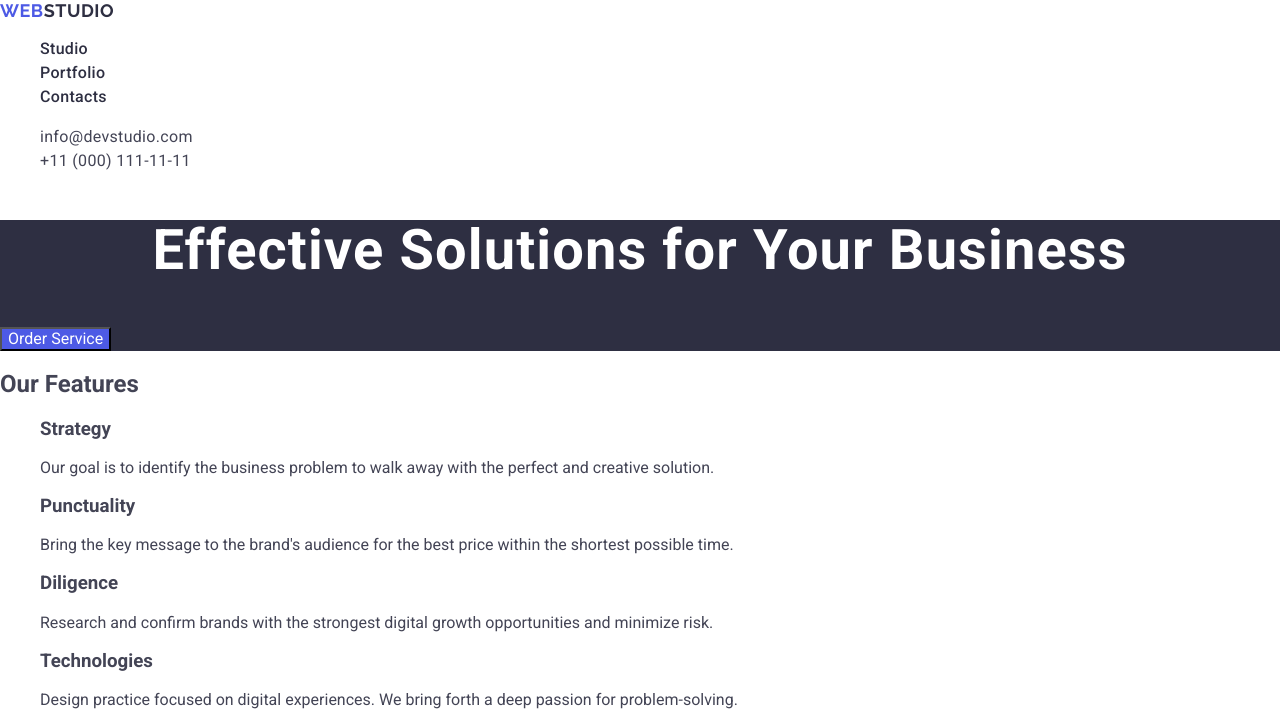
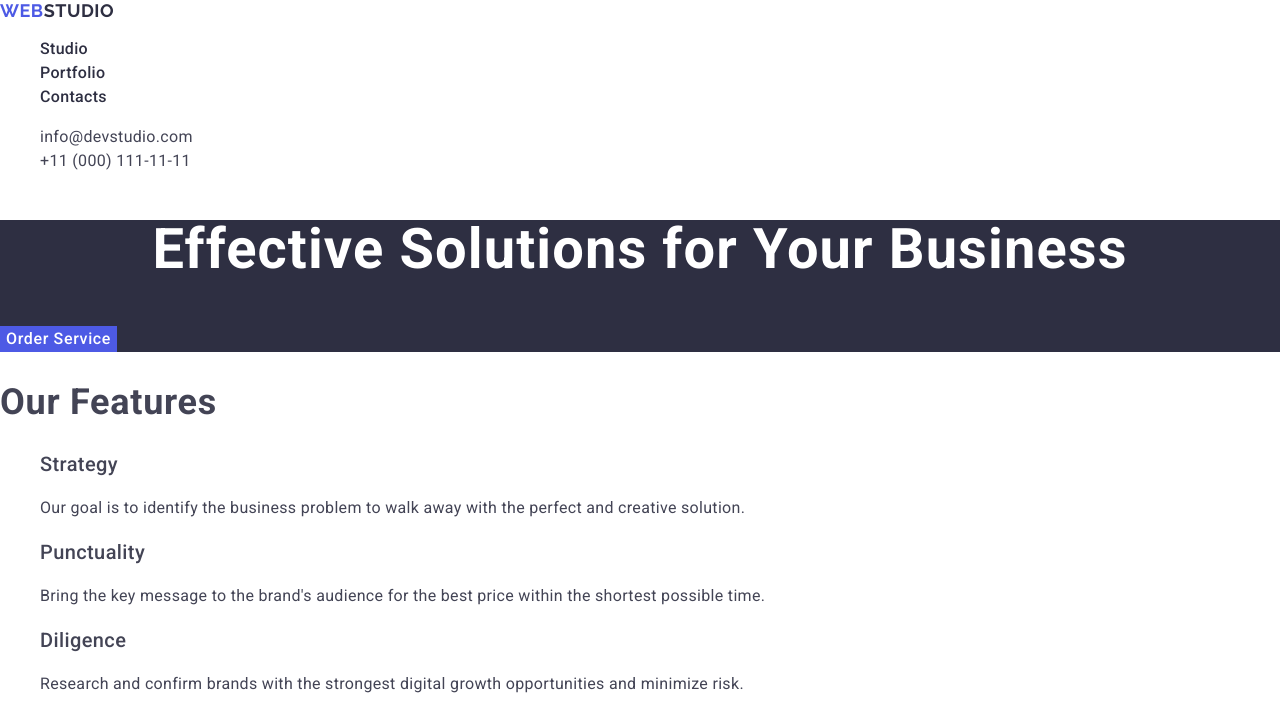
Before and after one commit to annaanikeeva2020-tech/goit-markup-hw-02, a plain HTML site: page index.html in a window 1280 px wide. Shown: the top 713 px of the page. Drawn offline with nearby package versions, Linux system fonts and the light colour scheme.

Commit message:
add styles header

```diff
--- a/css/styles.css
+++ b/css/styles.css
@@ -36,16 +36,24 @@ background-color: #2e2f42;
 .main-title {
     font-weight: 700;
         font-size: 56px;
-        line-height: 1.08;
+        line-height: 1.07;
         letter-spacing: 0.02em;
         text-align: center;
         color: #fff;
 }
 
 .button {
+    font-weight: 500;
+    font-size: 16px;
+    line-height: 1.5;
+    letter-spacing: 0.04em;
     cursor: pointer;
+    border: none;
     color: #fff;
     background-color: #4d5ae5;
+}
+.button:hover, .button:focus {
+    background-color: #404bbf
 }
 
 .section-two {
@@ -67,7 +75,26 @@ background-color: #2e2f42;
     text-align: center;
     color: #434455;
 }
+h2 {
+    font-weight: 700;
+    font-size: 36px;
+    line-height: 1.11111;
+    letter-spacing: 0.02em;
+}
 
+h3 {
+    font-weight: 500;
+    font-size: 20px;
+    line-height: 1.2;
+    letter-spacing: 0.02em;
+}
+
+p {
+    font-weight: 400;
+    font-size: 16px;
+    line-height: 1.5;
+    letter-spacing: 0.02em;
+}
 .footer-logo .logo-part{
     color: #f4f4fd;
 }
--- a/index.html
+++ b/index.html
@@ -20,7 +20,7 @@
 
 <body>
     <header class="page-header">
-        <a class="logo header-logo" href="/">Web<span class="logo-part">Studio</span></a>
+        <a class="logo header-logo" href="./index.html">Web<span class="logo-part">Studio</span></a>
         <nav class="header-nav">
             <ul class="list">
                 <li class="nav-item"><a class="nav-link" href="./index.html">Studio</a></li>
```
